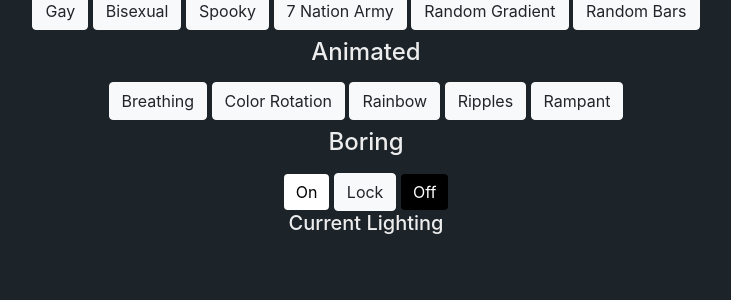
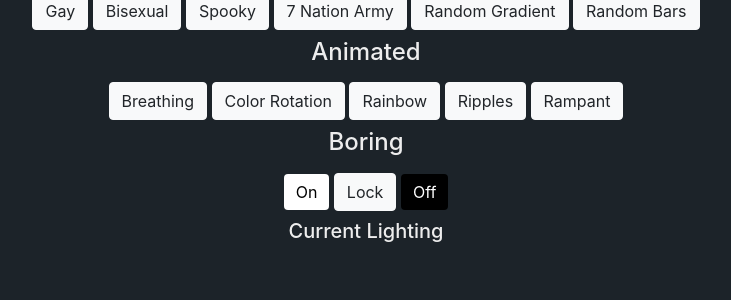
Before and after one commit to kittsville/pretty-lights, a Python web app: template templates/homepage.html in a window 1280 px wide. Shown: the part 311-611 px from the top of the page, without its empty margins (274-1005 px from the left). Run offline with Jinja, Linux system fonts and the light colour scheme; the template is opened without the code that fills it, so the values that code supplies are empty.

Commit message:
Improve UI readability

```diff
--- a/static/styles.css
+++ b/static/styles.css
@@ -8,7 +8,7 @@ button {
   margin-top: .5rem;
 }
 
-h4 {
+h4, h5 {
   margin-top: .5rem;
 }
 
```
